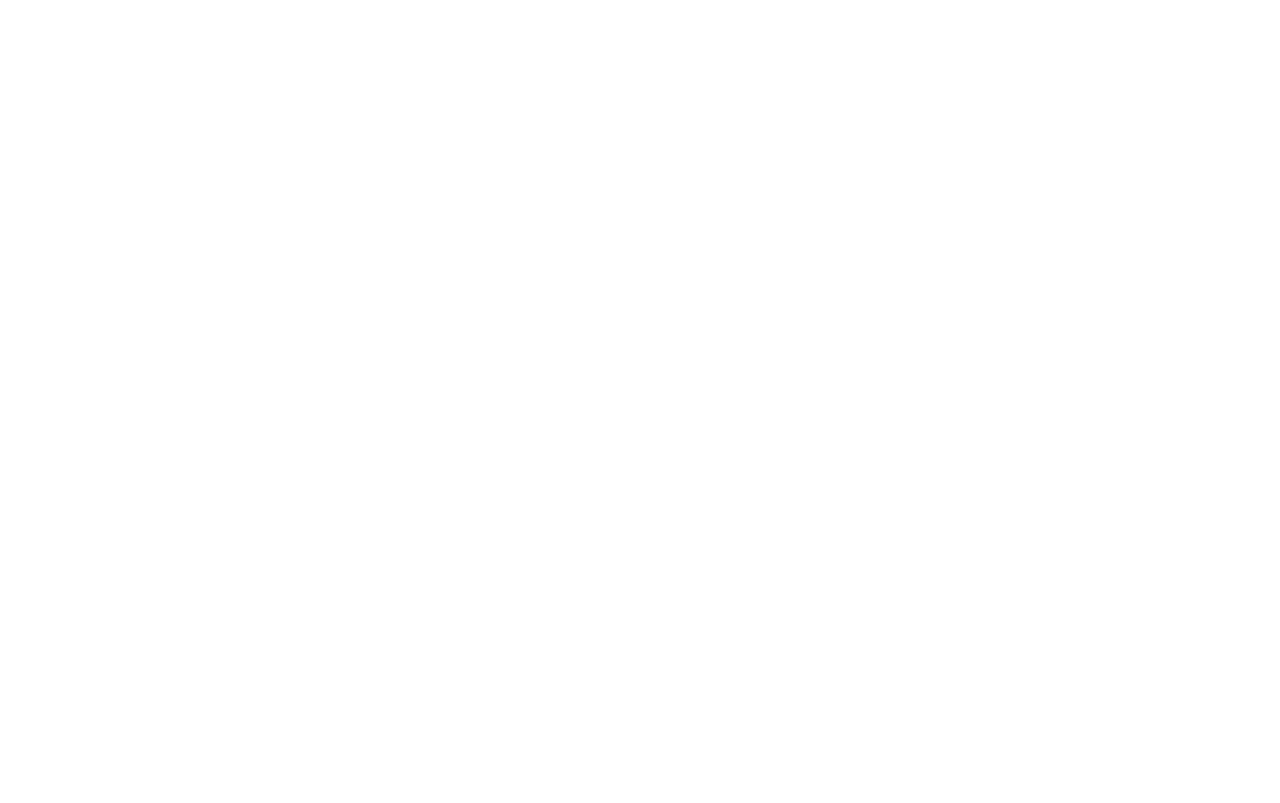
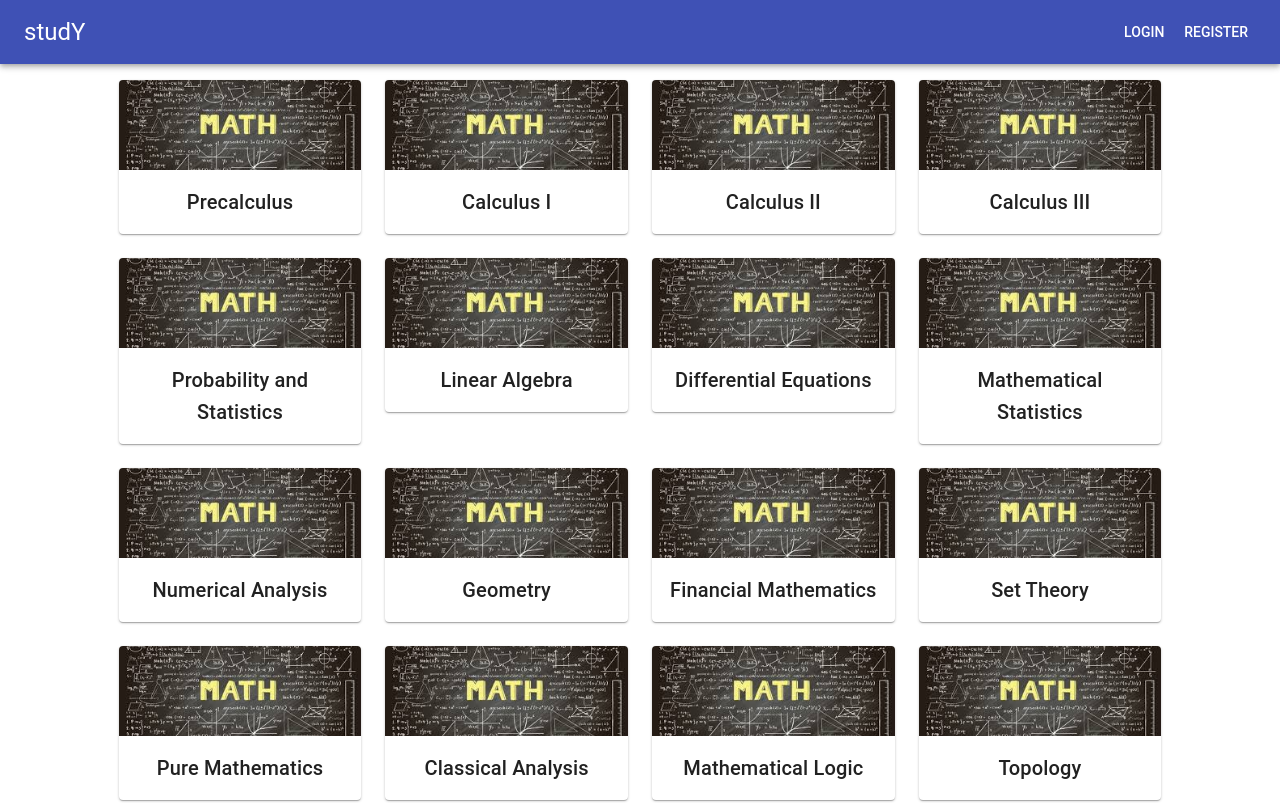
Before and after one commit to vhong000/studY, a React (Create React App) app in the folder frontend/: page /math in a window 1280 px wide. Shown: the top 803 px of the page. Built offline with nearby package versions, Linux system fonts and the light colour scheme.

Commit message:
Subtopics added

```diff
--- a/frontend/public/index.html
+++ b/frontend/public/index.html
@@ -10,6 +10,7 @@
       homescreen on Android. See https://developers.google.com/web/fundamentals/web-app-manifest/
     -->
     <link rel="manifest" href="%PUBLIC_URL%/manifest.json">
+    <link href="https://fonts.googleapis.com/css?family=Raleway:400,500,600,700,900" rel="stylesheet">
     <!--
       Notice the use of %PUBLIC_URL% in the tags above.
       It will be replaced with the URL of the `public` folder during the build.
--- a/frontend/src/App.js
+++ b/frontend/src/App.js
@@ -1,5 +1,6 @@
 import React, { Component } from 'react';
 import { Header } from './components';
+import { Link } from 'react-router-dom';
 import {
 	Paper, Card, CardContent, CardActions,
 	Typography, Grid, withStyles, CardMedia,
@@ -67,11 +68,12 @@
 							return (
 								<Grid item xs='6' >
 									<Card className={classes.card}>
-										<CardActionArea>
+										<CardActionArea
+											component={Link}
+											to={"/" + topic.name.toLowerCase()}>
 											<CardMedia
 												className={classes.media}
-												image={topic.image}
-											/>
+												image={topic.image} />
 											<CardContent>
 												<Typography variant="h6">
 													{topic.name}
--- /dev/null
+++ b/frontend/src/components/Subtopic/Subtopic.js
@@ -0,0 +1,60 @@
+import React, {Component} from 'react';
+import Header from '../header/header';
+import {
+	Card, CardContent,
+	Typography, Grid, withStyles, CardMedia,
+	CardActionArea,
+} from '@material-ui/core';
+
+
+const styles = {
+	main_grid: {
+		"margin-top": 20,
+	},
+	card: {
+	},
+	media: {
+        height: 90
+	}
+}
+
+class Subtopic extends Component {
+    render() {
+            const { classes, subtopic } = this.props;
+        return (
+            <>
+                <Header />
+				<p></p>
+                <Grid container justify='center' >
+					<Grid
+						container
+						md='10'
+						spacing='24'
+					>
+						{subtopic.titles.map((topic, i) => {
+							return (
+								<Grid item md='3' >
+									<Card className={classes.card}>
+										<CardActionArea>
+											<CardMedia
+												className={classes.media}
+												image={subtopic.image} />
+											<CardContent>
+												<Typography align="center" variant="h6">
+													{topic}
+												</Typography>
+											</CardContent>
+										</CardActionArea>
+									</Card>
+								</Grid>
+							)})
+							}
+					</Grid>
+				</Grid>
+            </>
+        )
+    }
+
+}
+
+export default withStyles(styles)(Subtopic);
--- a/frontend/src/index.css
+++ b/frontend/src/index.css
@@ -45,11 +45,11 @@
 
 
 input[type=text], input[type=password] {
-  width: 100%;
-  padding: 20px;
-  margin: 5px 0 22px 0;
+  /* width: 100%; */
+  /* padding: 20px; */
+  /* margin: 5px 0 22px 0; */
   /* display: inline-block; */
-  border-bottom: 0.1px solid blue;
+  /* border-bottom: 0.1px solid blue; */
   border-top: none;
   border-left: none;
   border-right: none;
--- a/frontend/src/index.js
+++ b/frontend/src/index.js
@@ -1,4 +1,3 @@
-
 import React from 'react';
 import ReactDOM from 'react-dom';
 import { BrowserRouter as Router, Route } from 'react-router-dom';
@@ -6,10 +5,52 @@
 import App from './App';
 import Login from './components/login/login';
 import Register from './components/register/register';
+import Subtopic from './components/Subtopic/Subtopic';
 import * as serviceWorker from './serviceWorker';
 
 import { AuthProvider } from './contexts/Auth.context.js';
 import { UserInfoProvider } from './contexts/UserInfo.context.js';
+
+import {
+	math, science, history, art, literature, language,
+} from './images'
+
+const subtopics = {
+	math: {
+		titles: ["Precalculus", "Calculus I", "Calculus II", "Calculus III", "Probability and Statistics",
+               "Linear Algebra", "Differential Equations", "Mathematical Statistics", "Numerical Analysis",
+               "Geometry", "Financial Mathematics", "Set Theory", "Pure Mathematics", "Classical Analysis",
+               "Mathematical Logic", "Topology", "Probability Theory", "Fourier Analysis", "Differential Geometry",
+               "Optimization Theory" ],
+		image: math
+	},
+	history: {
+		titles: ["The United States: From Its Origins to 1877", "The United States: Since 1865", "Latin America in World History",
+		"Colonial Latin America", "Modern and Contemporary Latin America", "History of U.S. Immigration",
+		"The Ancient World: The Near East and Greece", "The Ancient World: Rome", "Early-Modern Europe",
+		" Modern Europe", " Medieval Europe", "European Union", "The French Revolution", " The Age of Enlightenment",
+		"The Middle East in Global History", "The Middle East Under Islam", "Africa and the Modern World", "The Long Partition: India & Pakistan",
+		"The Era of the American Revolution", "The Era of Civil War and Reconstruction, 1840-1877"],
+		image: history
+	},
+	language: {
+		titles: ["English I", "English II",, "English III", "French I", "French II", "French III", "Spanish I", "Spanish II", "Spanish III",
+		"Italian I", "Italian II", "Italian III", "German I",  "German II",  "German III", "Chinese", "Japanese", "Russian", "Arabic", "Hindi"],
+		image: language
+	},
+	science: {
+		titles: ["1", "2", "3", "4", "5", "6", "7", "8", "9", "10", "11", "12", "13", "14", "15", "16", "17", "18", "19", "20"],
+		image: science
+	},
+	art: {
+		titles: ["1", "2", "3", "4", "5", "6", "7", "8", "9", "10", "11", "12", "13", "14", "15", "16", "17", "18", "19", "20"],
+		image: art
+	},
+	literature: {
+		titles: ["1", "2", "3", "4", "5", "6", "7", "8", "9", "10", "11", "12", "13", "14", "15", "16", "17", "18", "19", "20"],
+		image: literature
+	},
+}
 
 ReactDOM.render(
 	<Router>
@@ -18,6 +59,18 @@
 				<Route exact path="/" component={App} />
 				<Route exact path="/register" component={Register} />
 				<Route exact path="/login" component={Login} />
+				<Route exact path="/math"
+					   render={(props) => <Subtopic subtopic={subtopics.math} /> }/>
+				<Route exact path="/history"
+						render={(props) => <Subtopic subtopic={subtopics.history} /> }/>
+				<Route exact path="/language"
+						render={(props) => <Subtopic subtopic={subtopics.language} /> }/>
+				<Route exact path="/art"
+						render={(props) => <Subtopic subtopic={subtopics.art} /> }/>
+				<Route exact path="/literature"
+						render={(props) => <Subtopic subtopic={subtopics.literature} /> }/>
+				<Route exact path="/science"
+						render={(props) => <Subtopic subtopic={subtopics.science} /> }/>
 			</AuthProvider>
 		</div>
 	</Router>,
```
Also changed, not shown: frontend/src/images/icon.png (added).
